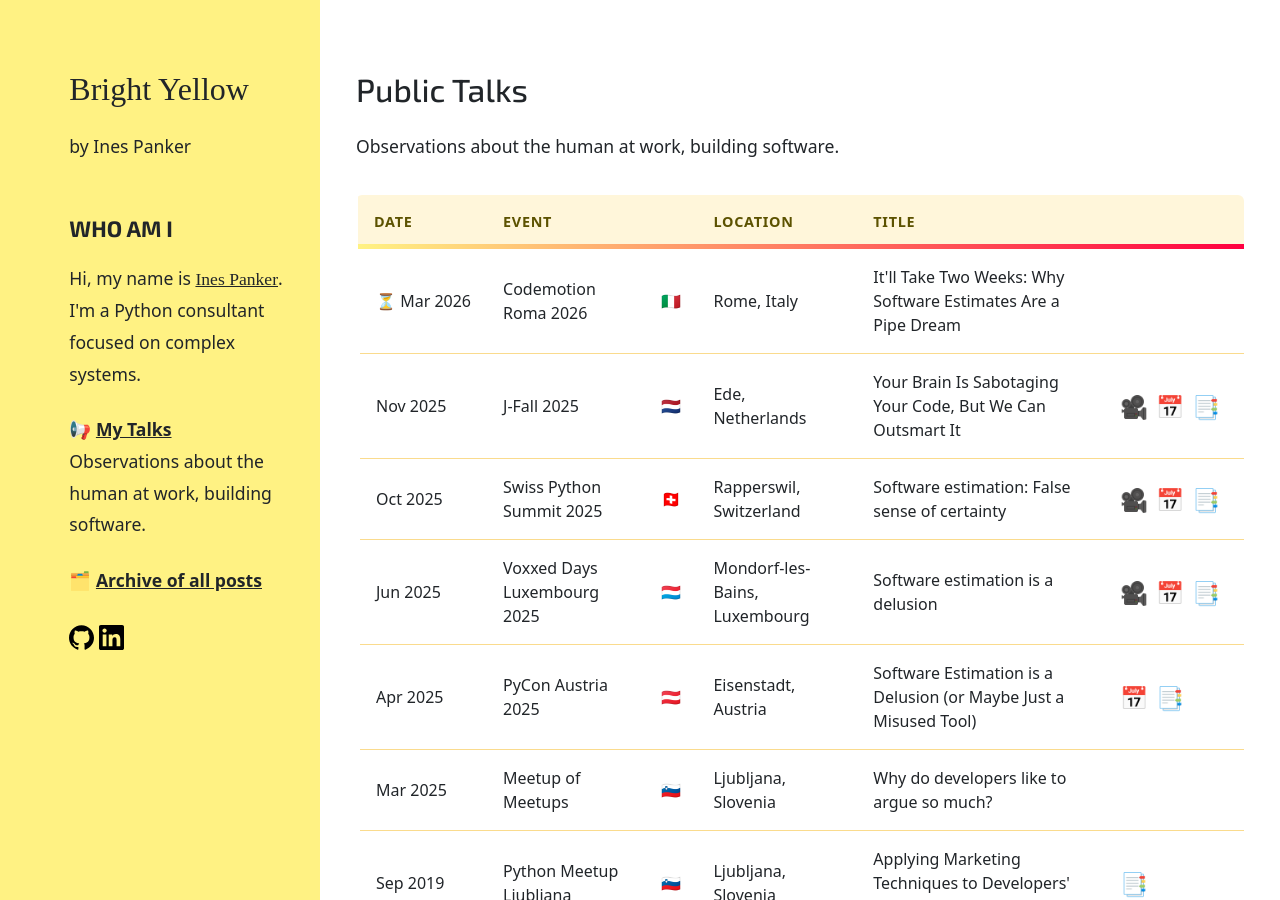
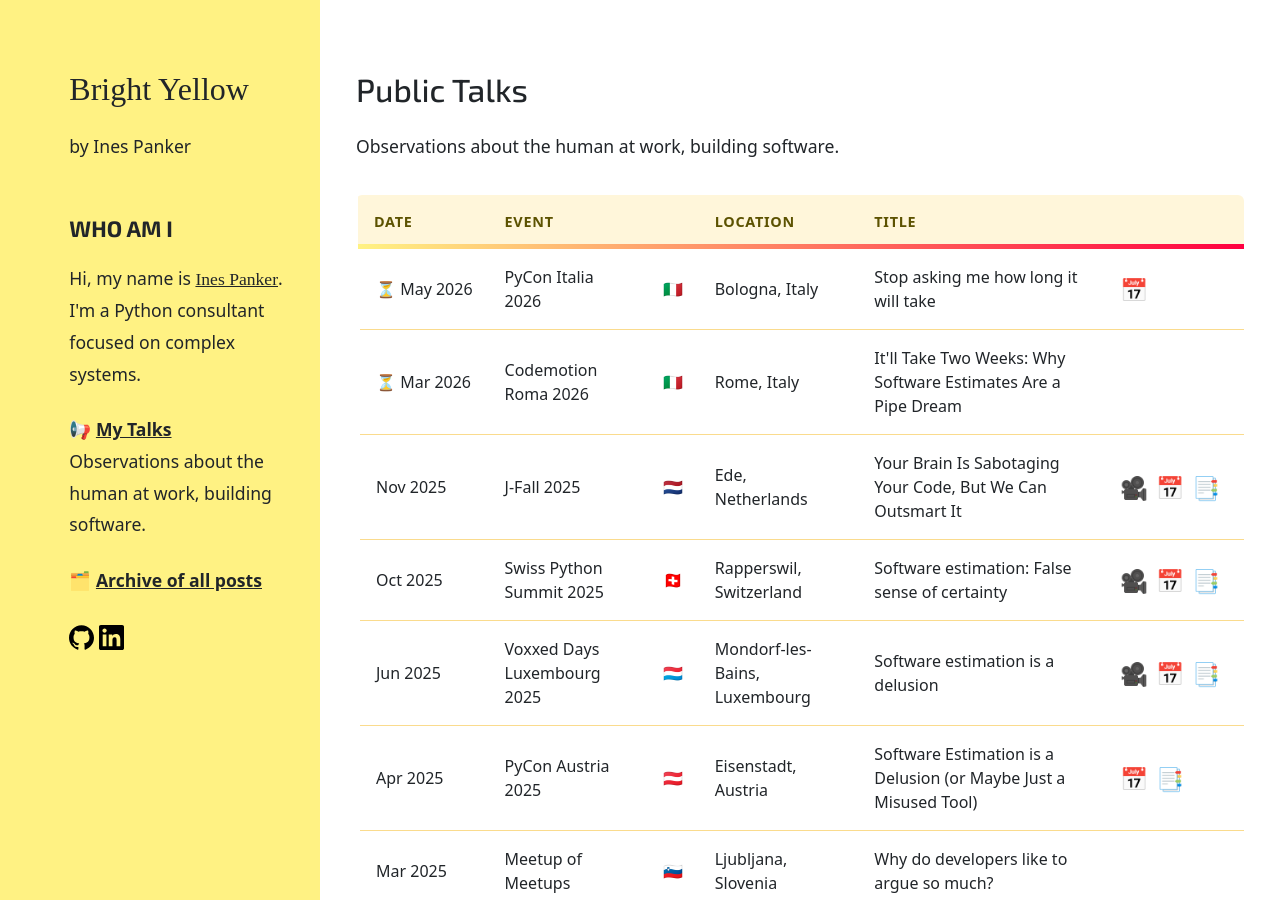
Before and after one commit to inesp/inesp.github.io, a Jekyll site: the page built from talks.html, in a window 1280 px wide and 900 px high. Built offline with Jekyll 4.4.1, drawn with Linux system fonts in a browser that asks for light colours; nearby versions of some CDN libraries; some web fonts are replaced.

Commit message:
Add PyCon Italia talk

```diff
--- a/_data/talks.yml
+++ b/_data/talks.yml
@@ -1,3 +1,14 @@
+- conf: PyCon Italia 2026
+  link: https://2026.pycon.it/en
+  date: May 2026
+  flag: 🇮🇹
+  location: Bologna, Italy
+  title: "Stop asking me how long it will take"
+  coming_soon: true
+  details_link: https://2026.pycon.it/en/event/stop-asking-me-how-long-it-will-take
+  video_link:
+  slides_link:
+
 - conf: Codemotion Roma 2026
   link: https://conferences.codemotion.com/roma/
   date: Mar 2026
```
